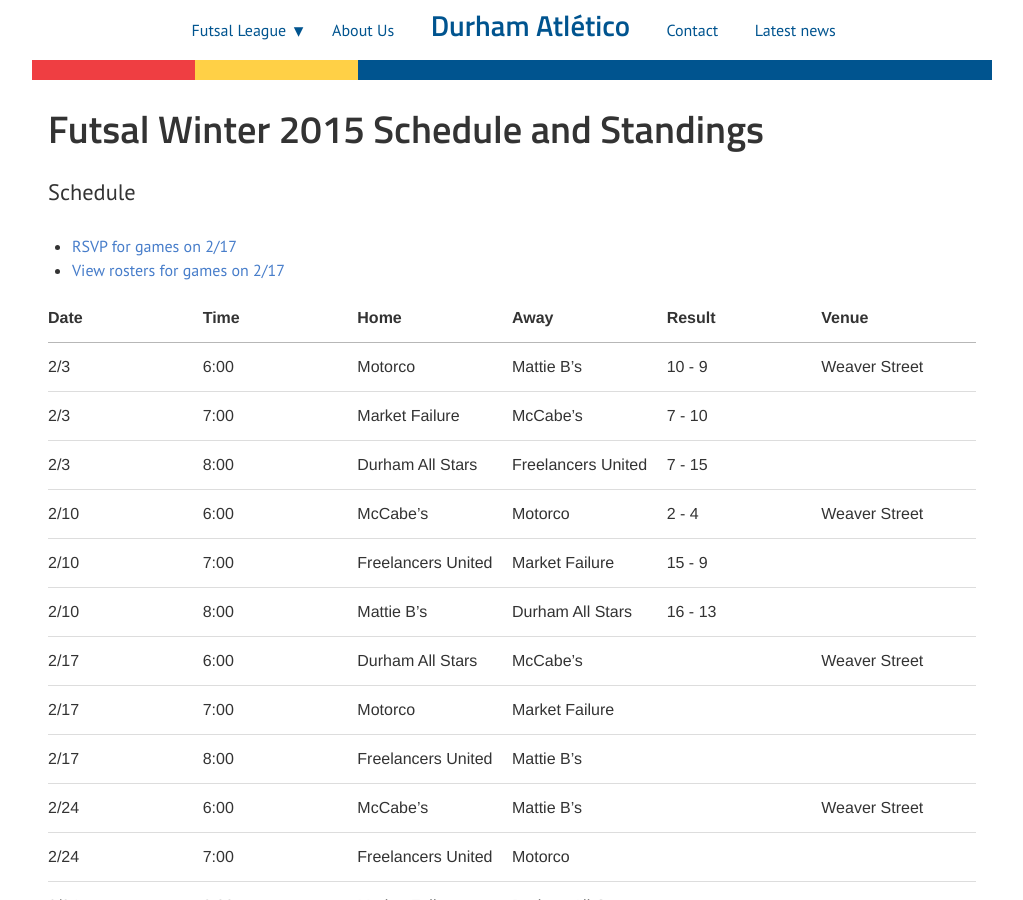
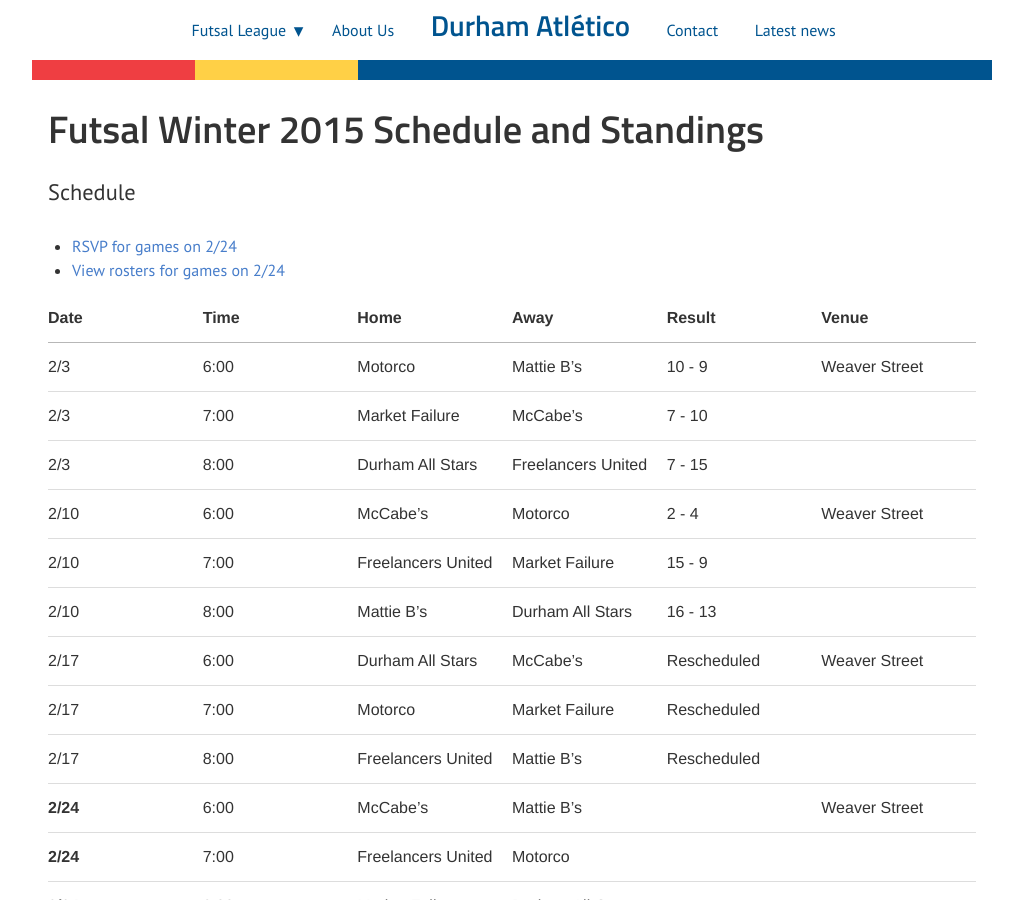
Before and after one commit to durhamatletico/durhamatletico.github.io, a Jekyll site: the page built from futsal/schedule.md, in a window 1280 px wide and 900 px high. Shown: the whole window, without its empty margins (128-1151 px from the left). Built offline with Jekyll 4.4.1, drawn with Linux system fonts in a browser that asks for light colours.

Commit message:
Add RSVP links for 2/24

```diff
--- a/futsal/schedule.md
+++ b/futsal/schedule.md
@@ -6,8 +6,8 @@ permalink: /futsal/schedule/
 
 ## Schedule
 
-- [RSVP for games on 2/17](http://goo.gl/forms/uZGaOQ7iTQ)
-- [View rosters for games on 2/17](https://docs.google.com/spreadsheets/d/1wtssMhVkU-NzG3oqKfgyLnaHfKPxerwv-AybJdX7tkA/edit?usp=sharing)
+- [RSVP for games on 2/24](https://docs.google.com/forms/d/1a8_pCTddBnzTaP0y-24WbG0_1T9rVKKo0CBi-oyMpOE/viewform)
+- [View rosters for games on 2/24](https://docs.google.com/spreadsheets/d/1QqqaQb751u6axaRlbO5FHl0SJ6pzGyUDEUiHXFy58Jk/edit#gid=1439340854)
 
 Date          |  Time  |  Home                |  Away                |  Result  |  Venue
 --------------|--------|----------------------|----------------------|----------|-------------------------------------------
@@ -17,12 +17,12 @@ Date          |  Time  |  Home                |  Away                |  Result
 2/10     |  6:00  |  McCabe's            |  Motorco             |  2 - 4   |  Weaver Street
 2/10     |  7:00  |  Freelancers United  |  Market Failure      | 15 - 9   |
 2/10     |  8:00  |  Mattie B's          |  Durham All Stars    | 16 - 13  |
-2/17     |  6:00  |  Durham All Stars    |  McCabe's            |          |  Weaver Street
-2/17     |  7:00  |  Motorco             |  Market Failure      |          |
-2/17     |  8:00  |  Freelancers United  |  Mattie B's          |          |
-2/24     |  6:00  |  McCabe's            |  Mattie B's          |          |  Weaver Street
-2/24     |  7:00  |  Freelancers United  |  Motorco             |          |
-2/24     |  8:00  |  Market Failure      |  Durham All-Stars    |          |
+2/17     |  6:00  |  Durham All Stars    |  McCabe's            | Rescheduled |  Weaver Street
+2/17     |  7:00  |  Motorco             |  Market Failure      | Rescheduled |
+2/17     |  8:00  |  Freelancers United  |  Mattie B's          | Rescheduled |
+**2/24**     |  6:00  |  McCabe's            |  Mattie B's          |          |  Weaver Street
+**2/24**     |  7:00  |  Freelancers United  |  Motorco             |          |
+**2/24**     |  8:00  |  Market Failure      |  Durham All-Stars    |          |
 3/3      |  6:00  |  Motorco             |  Durham All-Stars    |          |  Weaver Street
 3/3      |  7:00  |  Mattie B's          |  Market Failure      |          |
 3/3      |  8:00  |  McCabe's            |  Freelancers United  |          |
```
